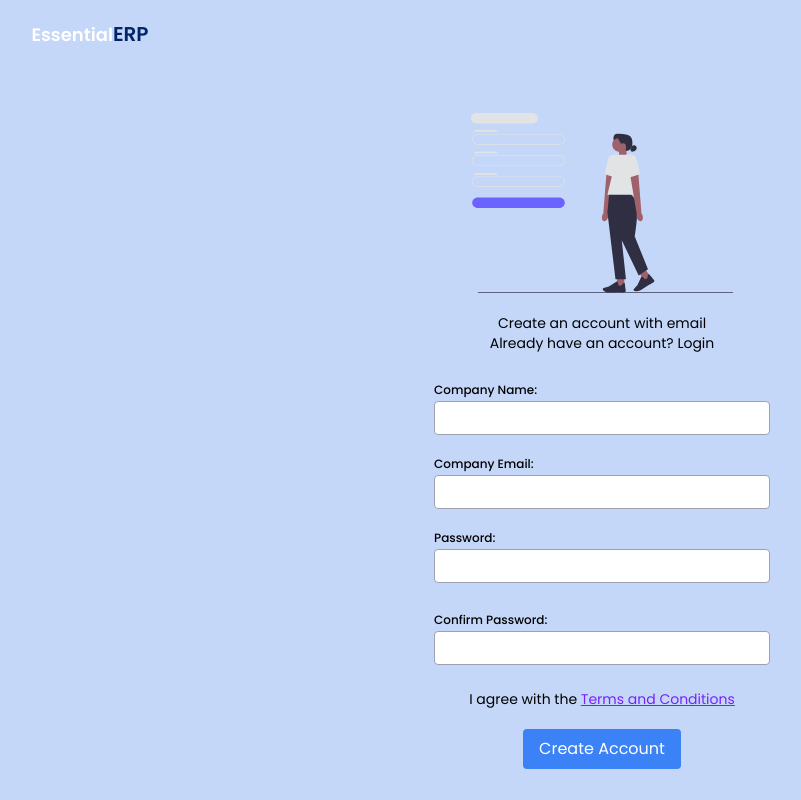
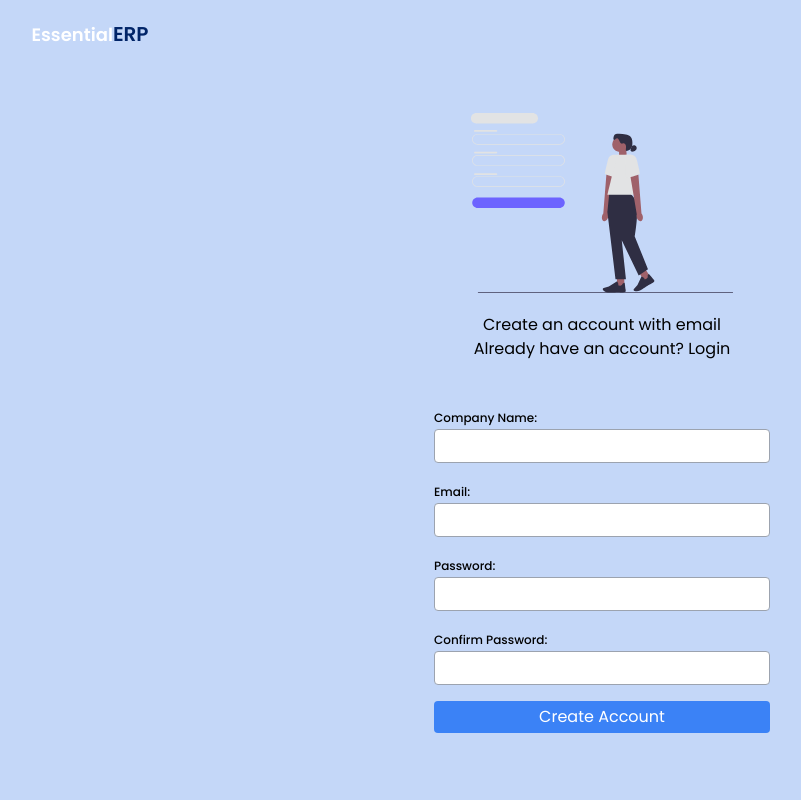
Before and after one commit to Cessation-Code/essentialerp-frontend, a Next.js app: page /signup in a window 1280 px wide. Shown: the whole page, without its empty margins (38-839 px from the left). Built offline with nearby package versions, Linux system fonts and the light colour scheme.

Commit message:
linking the terms and conditions  and signup pages

```diff
--- a/pages/signup.js
+++ b/pages/signup.js
@@ -1,41 +1,36 @@
-import React from "react";
-import { useState } from 'react'
+import React, { useState } from "react";
 import Link from "next/link";
-
 import Logo01 from "../public/icons/signupPage/signupicon01";
 
 export default function SignUpPage() {
-    const [com_name, setCompanyName] = useState('');
-    const [email, setEmail] = useState('');
-    const [password, setPassword] = useState('');
-    const [status, setStatus] = useState('');
-    const [confirm_password, setConfirmPassword] = useState('');
-    const [error, setError] = useState(null);
+  const [com_name, setCompanyName] = useState("");
+  const [email, setEmail] = useState("");
+  const [password, setPassword] = useState("");
+  const [confirm_password, setConfirmPassword] = useState("");
+  const [error, setError] = useState("");
 
-    if (status === 'success') {
-        console.log("Hello Motherfucker");
+  const handleSubmit = (event) => {
+    event.preventDefault();
+
+    if (!com_name || !email || !password || !confirm_password) {
+      setError("Please fill out all fields.");
+      return;
     }
 
-    async function handleSubmit(event) {
-        event.preventDefault();
-        setStatus('submitting');
-        try {
-            await submitForm(email);
-            setStatus('success');
-        } catch (error) {
-            setStatus('typing');
-            setError(error);
+    if (password !== confirm_password) {
+      setError("Passwords do not match.");
+      return;
     }
-        // console.log("Hello Motherfucker");
-    }
+
+    // continue with account creation
+  };
 
   return (
     <div className="bg-[#C4D7F8] h-screen">
-
       <div className="flex flex-row pt-5">
-                <div className='basis-1/5 z-50 text-center'>
-                    <a className='text-lg font-semibold text-white'>Essential</a>
-                    <a className='text-xl font-semibold text-[#022568]'>ERP</a>
+        <div className="basis-1/5 z-50 text-center">
+          <a className="text-lg font-semibold text-white">Essential</a>
+          <a className="text-xl font-semibold text-[#022568]">ERP</a>
         </div>
       </div>
 
@@ -43,98 +38,80 @@ export default function SignUpPage() {
         <Logo01 />
       </div>
 
-            <div className="flex flex-row justify-center text-center pt-5 text-sm">
+      <div className="flex flex-row justify-center text-center pt-5">
         <div className="flex flex-col">
-                    <div>
-                        Create an account with email
-                    </div>
-                    <div>
-                        Already have an account? Login
-                    </div>
+          <div>Create an account with email</div>
+          <div>Already have an account? Login</div>
         </div>
       </div>
 
-            <div className="flex flex-row justify-center">
-
+      <div className="flex flex-row justify-center pt-5">
         <form onSubmit={handleSubmit} className="w-full max-w-sm p-6">
           <div className="mb-4">
-                        <label htmlFor="text" className="text-xs font-medium mb-2">Company Name:</label>
+            <label htmlFor="com_name" className="text-xs font-medium mb-2">
+              Company Name:
+            </label>
             <input
               type="text"
               id="com_name"
               className="w-full px-3 py-1 border border-gray-400 rounded"
               value={com_name}
               onChange={(event) => setCompanyName(event.target.value)}
-                            required
             />
           </div>
+
           <div className="mb-4">
-                        <label htmlFor="email" className="text-xs font-medium mb-2">Company Email:</label>
+            <label htmlFor="email" className="text-xs font-medium mb-2">
+              Email:
+            </label>
             <input
               type="email"
               id="email"
               className="w-full px-3 py-1 border border-gray-400 rounded"
               value={email}
               onChange={(event) => setEmail(event.target.value)}
-                            required
             />
           </div>
-                    <div className="mb-6">
-                        <label htmlFor="password" className="text-xs font-medium mb-2">Password:</label>
+
+          <div className="mb-4">
+            <label htmlFor="password" className="text-xs font-medium mb-2">
+              Password:
+            </label>
             <input
               type="password"
               id="password"
               className="w-full px-3 py-1 border border-gray-400 rounded"
               value={password}
               onChange={(event) => setPassword(event.target.value)}
-                            required
             />
           </div>
-                    <div className="mb-6">
-                        <label htmlFor="password" className="text-xs font-medium mb-2">Confirm Password:</label>
+
+          <div className="mb-4">
+            <label
+              htmlFor="confirm_password"
+              className="text-xs font-medium mb-2"
+            >
+              Confirm Password:
+            </label>
             <input
               type="password"
               id="confirm_password"
               className="w-full px-3 py-1 border border-gray-400 rounded"
               value={confirm_password}
               onChange={(event) => setConfirmPassword(event.target.value)}
-                            required
             />
           </div>
 
-                    <div className="flex flex-row justify-center text-sm">I agree with the&nbsp;
-                        <Link href="terms-and-conditions">
-                            <div className="text-[#7622FF] underline">Terms and Conditions</div>
-                        </Link>
-                    </div>
+          <div className="text-red-500 mb-4">{error}</div>
 
-                    <div className="flex flex-row justify-center pt-5">
-                        <button type="submit" className="px-4 py-2 bg-blue-500 text-white rounded hover:bg-blue-600">
+          <button
+            type="submit"
+            className="w-full bg-blue-500 text-white rounded px-3 py-1"
+          >
             Create Account
           </button>
+        </form>
       </div>
-
-                </form>
-
     </div>
-
-
-
-        </div>
-    )
+  );
 }
-
-function submitForm(email) {
-    // Pretend it's hitting the network.
-    return new Promise((resolve, reject) => {
-        setTimeout(() => {
-            let shouldError = email.toLowerCase() !== 'kk.opoku@outlook.com'
-            if (shouldError) {
-                reject(new Error('Good guess but a wrong answer. Try again!'));
-                console.log("wrong mf")
-            } else {
-                resolve();
-            }
-        }, 1500);
-    });
-}
```
Lines whose indentation alone changed are shown as unchanged.
